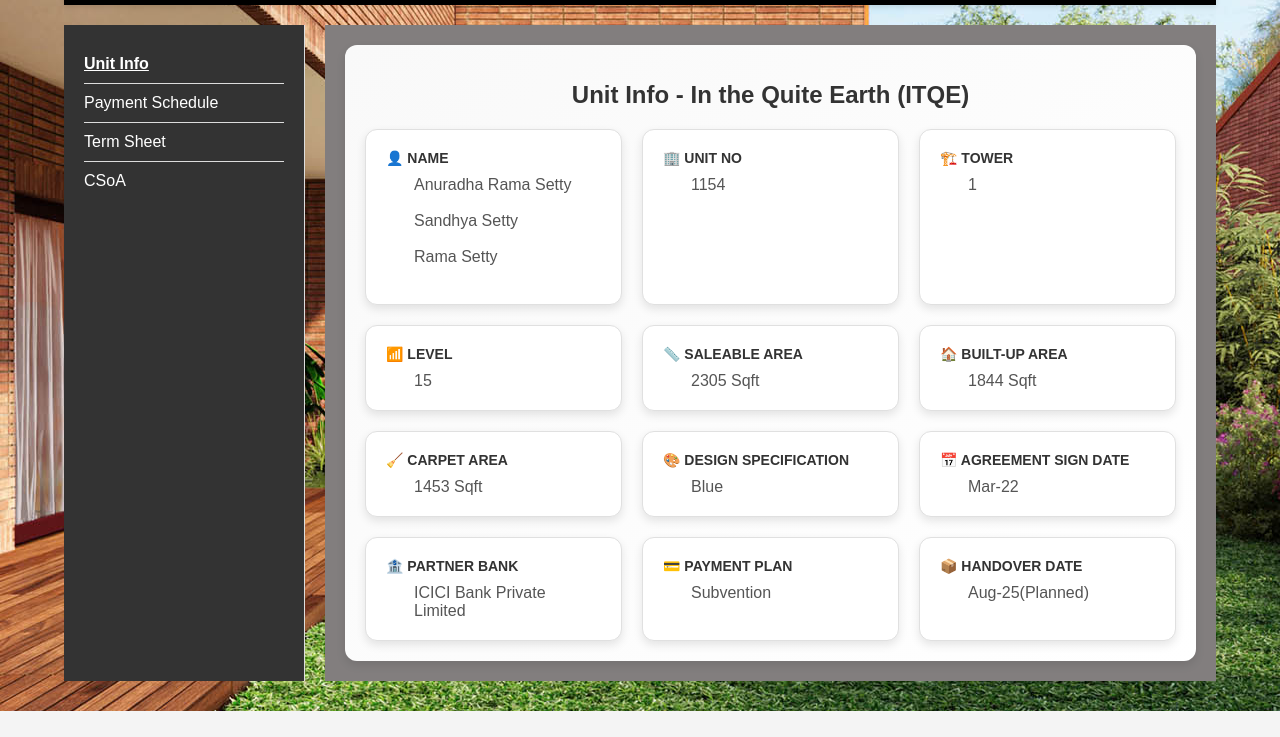
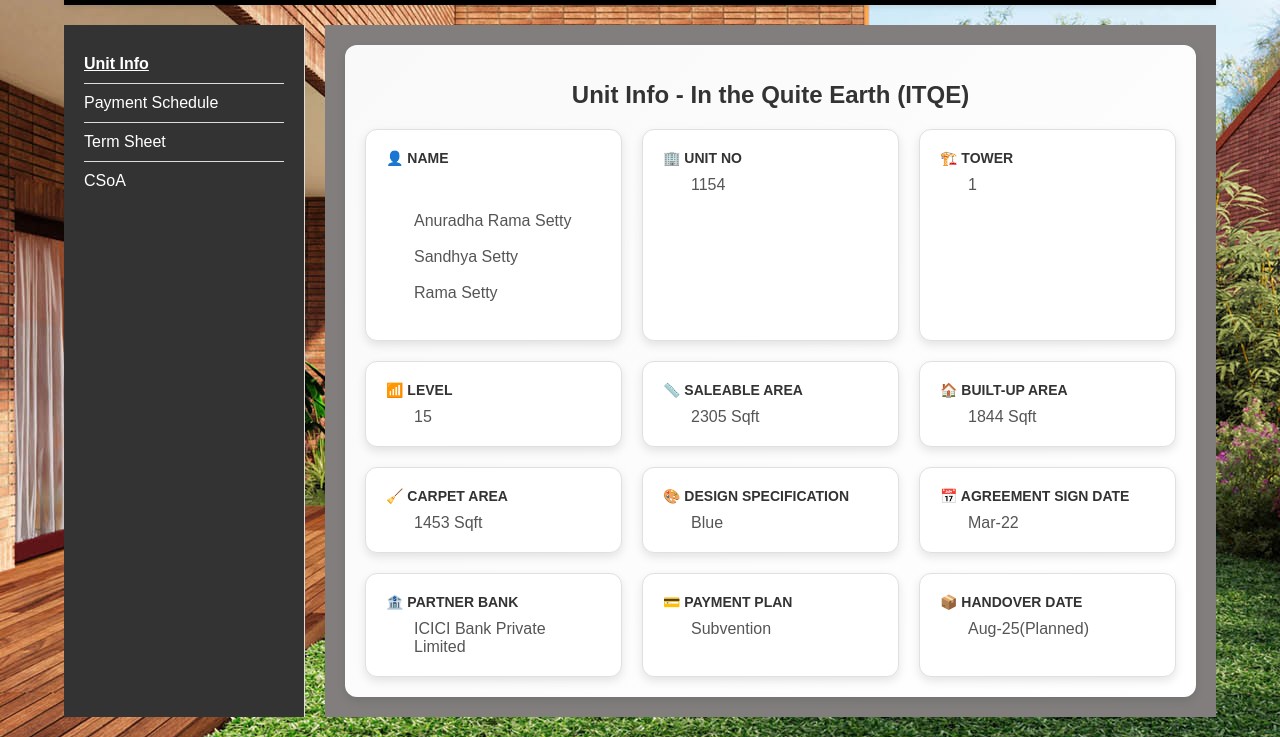
Before and after one commit to totalehomes/TEHomes, a plain HTML site: page data.html in a window 1280 px wide. Shown: the part 89-826 px from the top of the page. Before the commit the page ends 800 px from the top, so only its background shows below. Drawn offline with Linux system fonts and the light colour scheme.

Commit message:
Update data.html

```diff
--- a/data.html
+++ b/data.html
@@ -310,7 +310,7 @@ h1 {
                 <div class="unit-info-grid">
                     <div class="info-item">
                         <span class="info-label"><strong>👤 Name</strong></span>
-                        <span class="info-value">Anuradha Rama Setty <br><br>Sandhya Setty <br><br> Rama Setty<br><br></span>
+                        <span class="info-value"><br><br>Anuradha Rama Setty <br><br>Sandhya Setty <br><br> Rama Setty<br><br></span>
                     </div>
                     <div class="info-item">
                         <span class="info-label"><strong>🏢 Unit No</strong></span>
```
